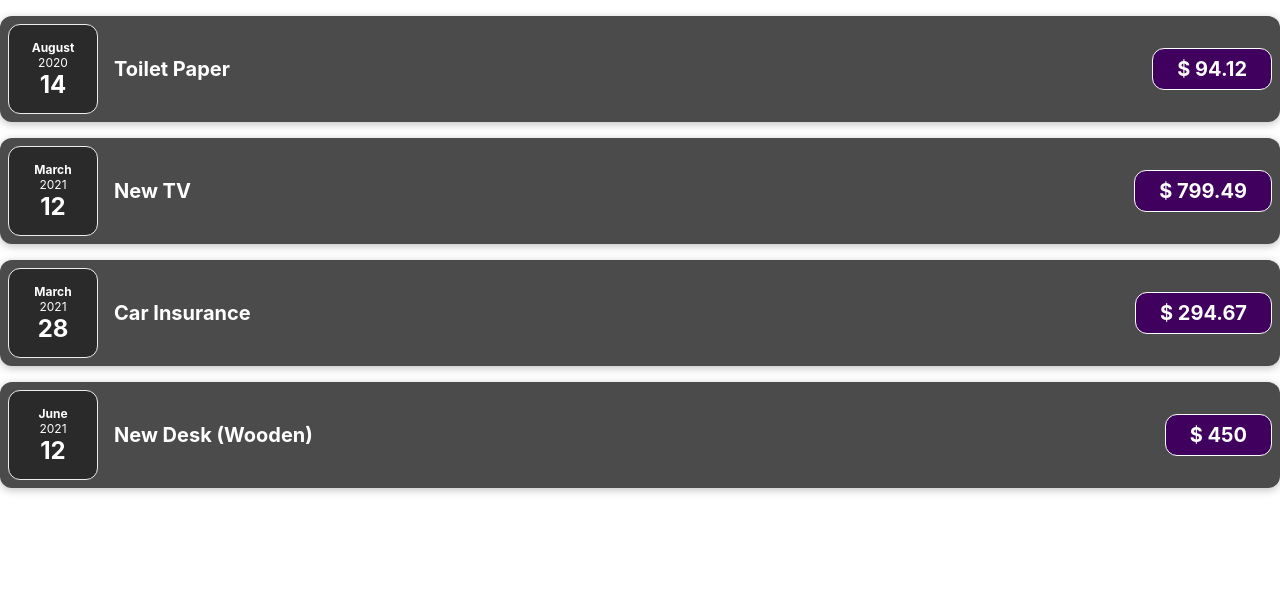
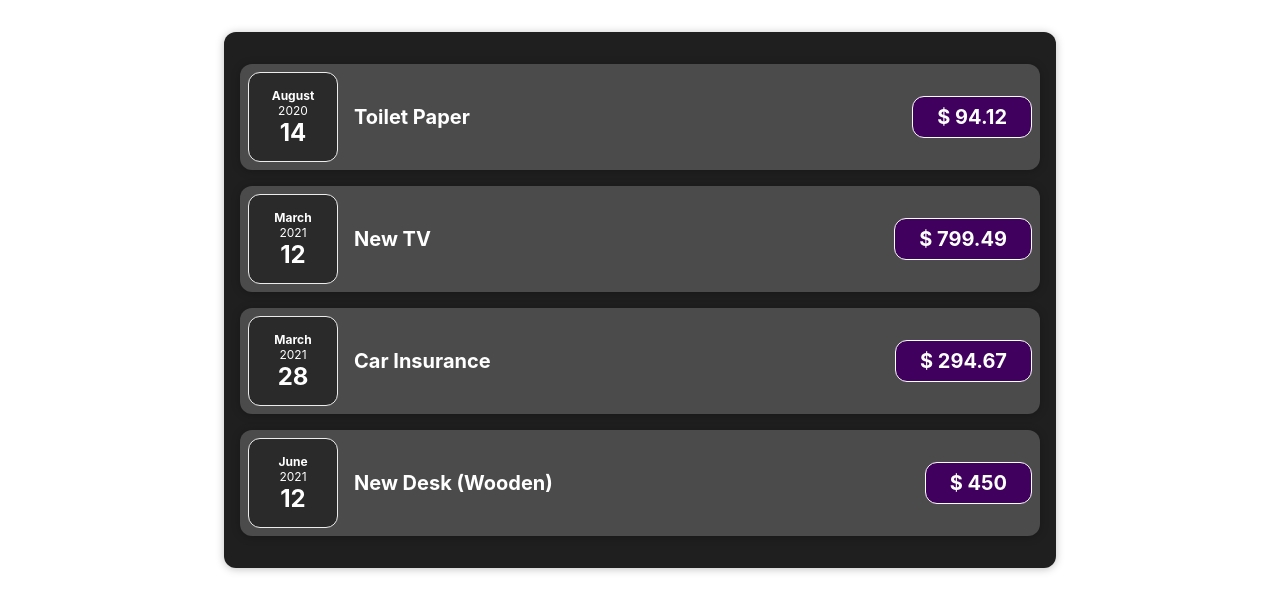
Before and after one commit to Francisco-BT/react-complete-guide, a React (Create React App) app: page / in a window 1280 px wide. Shown: the top 612 px of the page. Built offline with nearby package versions, Linux system fonts and the light colour scheme.

Commit message:
feat: add Card wrapper component

```diff
--- a/src/App.js
+++ b/src/App.js
@@ -1,4 +1,4 @@
-import ExpenseItem from "./componets/ExpenseItem";
+import Expenses from "./componets/Expenses";
 
 function App() {
   const expenses = [
@@ -25,9 +25,7 @@ function App() {
 
   return (
     <div className="App">
-      {expenses.map((expense) => (
-        <ExpenseItem {...expense} />
-      ))}
+      <Expenses expenses={expenses} />
     </div>
   );
 }
--- /dev/null
+++ b/src/componets/Card.css
@@ -0,0 +1,4 @@
+.card {
+  border-radius: 12px;
+  box-shadow: 0 1px 8px rgba(0, 0, 0, 0.25);
+}
--- /dev/null
+++ b/src/componets/Card.js
@@ -0,0 +1,8 @@
+import "./Card.css";
+
+function Card(props) {
+  const classes = "card " + props.className;
+  return <div className={classes}>{props.children}</div>;
+}
+
+export default Card;
--- a/src/componets/ExpenseItem.css
+++ b/src/componets/ExpenseItem.css
@@ -2,10 +2,8 @@
   display: flex;
   justify-content: space-between;
   align-items: center;
-  box-shadow: 0 2px 8px rgba(0, 0, 0, 0.25);
   padding: 0.5rem;
   margin: 1rem 0;
-  border-radius: 12px;
   background-color: #4b4b4b;
 }
 
--- a/src/componets/ExpenseItem.js
+++ b/src/componets/ExpenseItem.js
@@ -1,15 +1,16 @@
+import ExpenseDate from "./ExpenseDate";
+import Card from ".//Card";
 import "./ExpenseItem.css";
-import ExpenseDate from "./ExpenseDate";
 
 function ExpenseItem(props) {
   return (
-    <div className="expense-item">
+    <Card className="expense-item">
       <ExpenseDate date={props.date} />
       <div className="expense-item__description">
         <h2>{props.title}</h2>
         <div className="expense-item__price">$ {props.amount}</div>
       </div>
-    </div>
+    </Card>
   );
 }
 
--- /dev/null
+++ b/src/componets/Expenses.css
@@ -0,0 +1,9 @@
+.expenses {
+  padding: 1rem;
+  background-color: rgb(31, 31, 31);
+  margin: 2rem auto;
+  width: 50rem;
+  max-width: 95%;
+  border-radius: 12px;
+  box-shadow: 0 1px 8px rgba(0, 0, 0, 0.25);
+}
--- /dev/null
+++ b/src/componets/Expenses.js
@@ -0,0 +1,14 @@
+import ExpenseItem from "./ExpenseItem";
+import "./Expenses.css";
+
+function Expenses(props) {
+  return (
+    <div className="expenses">
+      {props.expenses.map((expense) => (
+        <ExpenseItem {...expense} />
+      ))}
+    </div>
+  );
+}
+
+export default Expenses;
```
